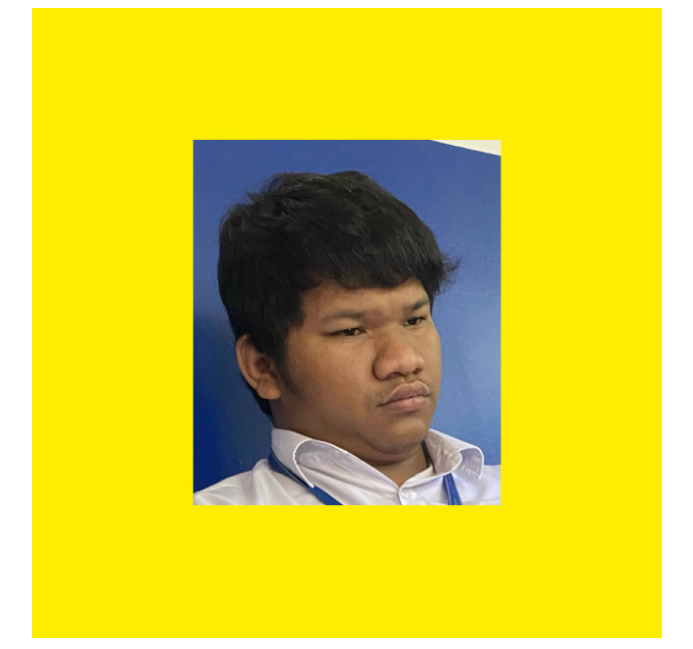
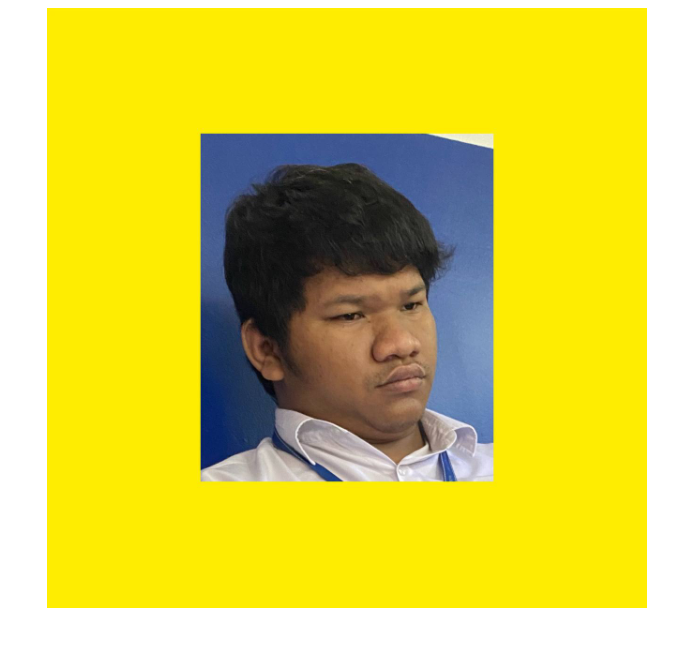
Before and after one commit to NakBcZin/AhPlork.github.io, a plain HTML site: page Juii.html in a window 1280 px wide. Shown: the top 649 px of the page, without its empty margins (293-986 px from the left). Drawn offline with Linux system fonts and the light colour scheme.

Commit message:
Update Juii.html

```diff
--- a/Juii.html
+++ b/Juii.html
@@ -8,7 +8,7 @@
   </head>
   <body>
     <center>
-      <img src="img/penda.jpg" height="630" />
+      <img src="img/penda.jpg" height="600" />
     </center>
   </body>
   <body>
```
